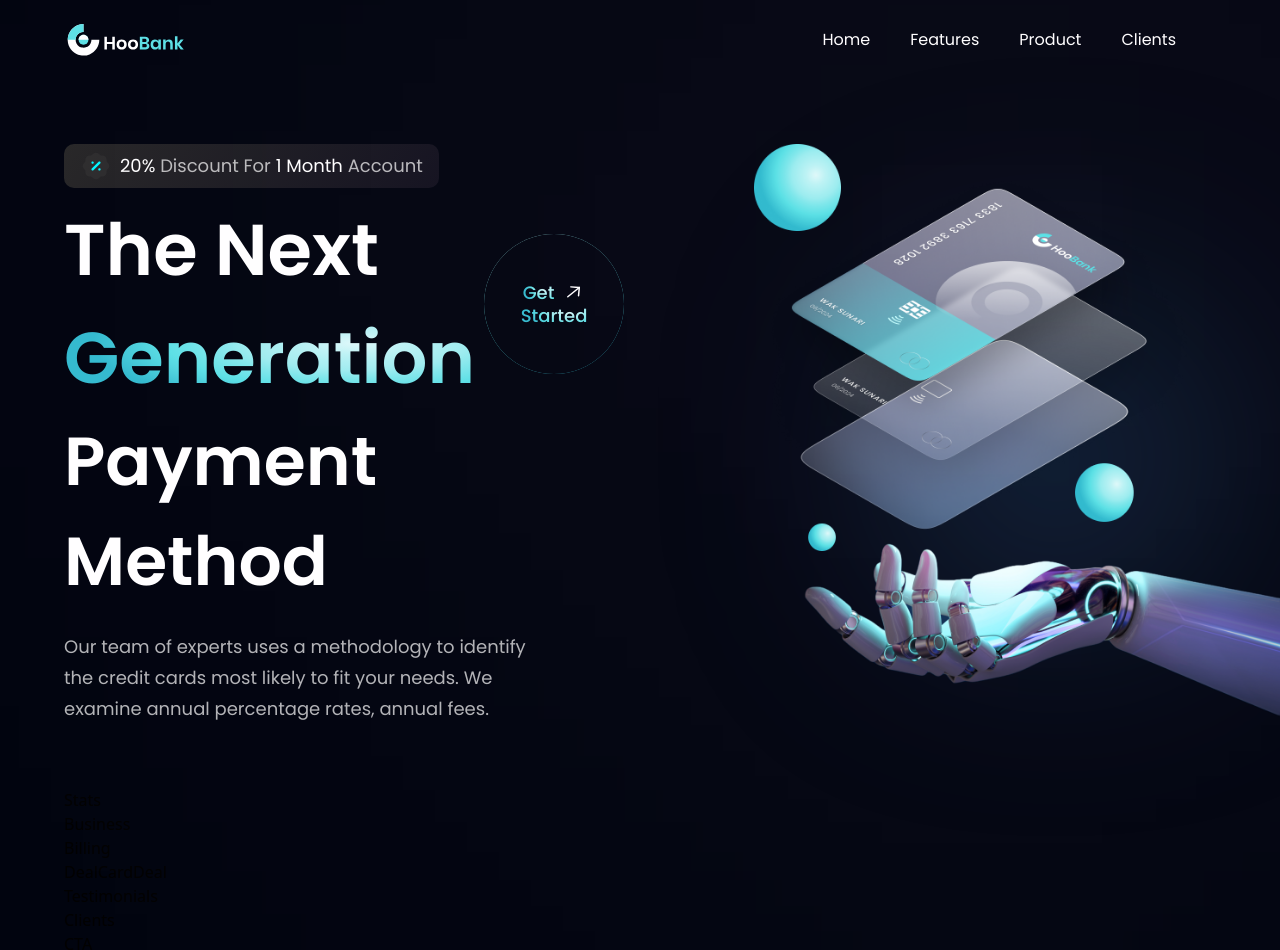
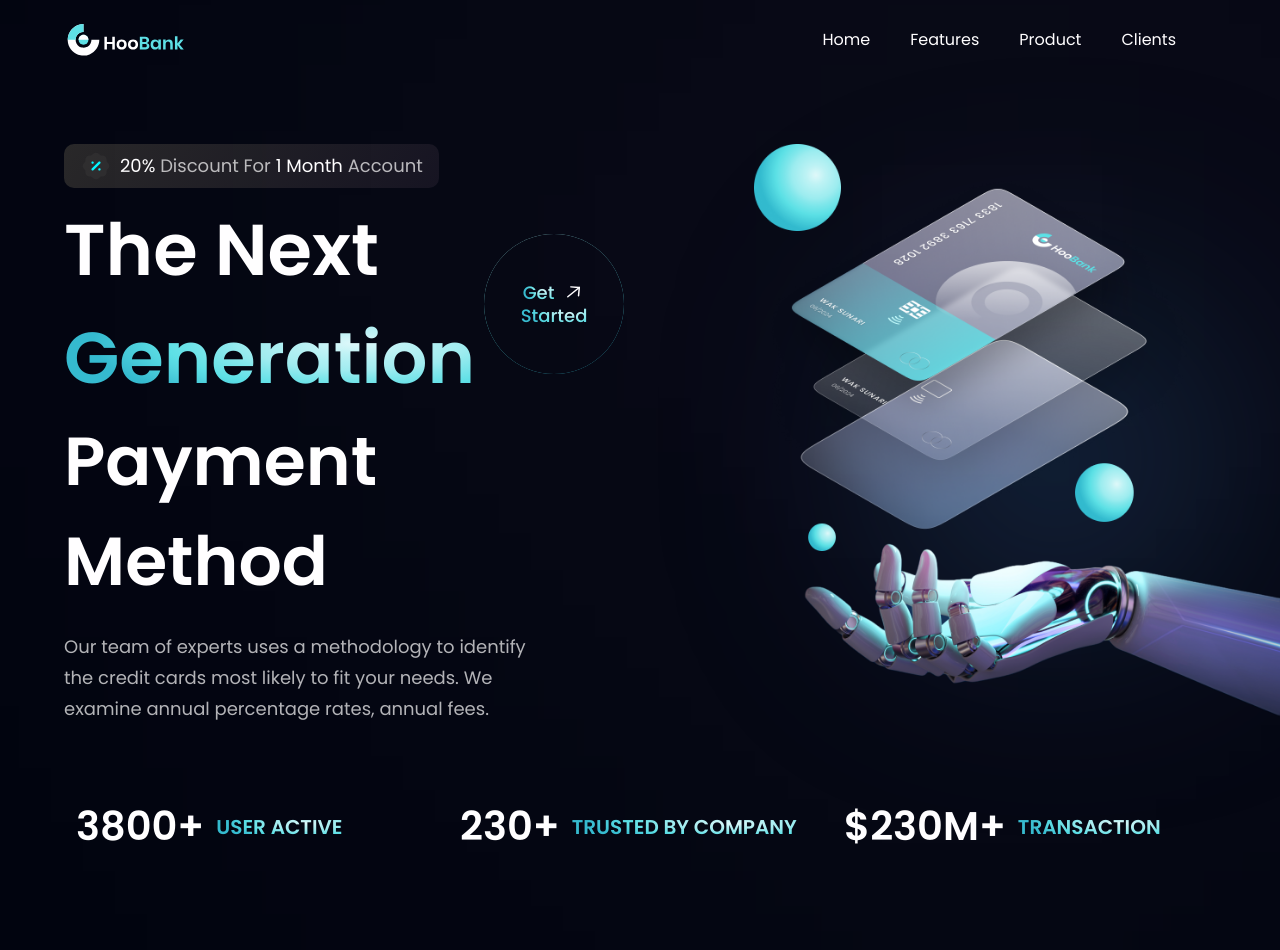
Before and after one commit to yusufseward/hoobank, a React (Vite) app: page / in a window 1280 px wide. Shown: the top 950 px of the page. Built offline with nearby package versions, Linux system fonts and the light colour scheme.

Commit message:
finished stats

```diff
--- a/src/components/Stats.jsx
+++ b/src/components/Stats.jsx
@@ -1,10 +1,15 @@
 import { stats } from "../constants";
 import styles from "../style";
 
-const Stats = () => {
-  return (
-    <div>Stats</div>
-  )
-}
+const Stats = () => (
+    <section className={`${styles.flexCenter} flex-row flex-wrap sm:mb-20 mb-6`}>
+     {stats.map((stat) => (
+      <div key={stat.id} className={`flex-1 flex justify-start items-center flex-row m-3`}>
+        <h4 className="font-poppins font-semibold xs:text-[40px] text-[30px] xs:leading-[53px] leading-[43px] text-white">{stat.value}</h4>
+        <p className="font-poppins font-semibold xs:text-[20px] text-[15px] xs:leading-[26px] leading-[21px] text-gradient uppercase ml-3">{stat.title}</p>
+      </div>
+     ))}
+    </section>
+)
 
 export default Stats;
```
